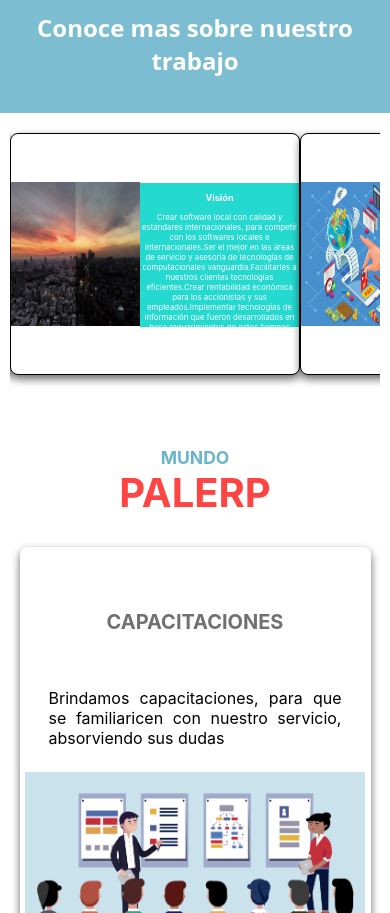
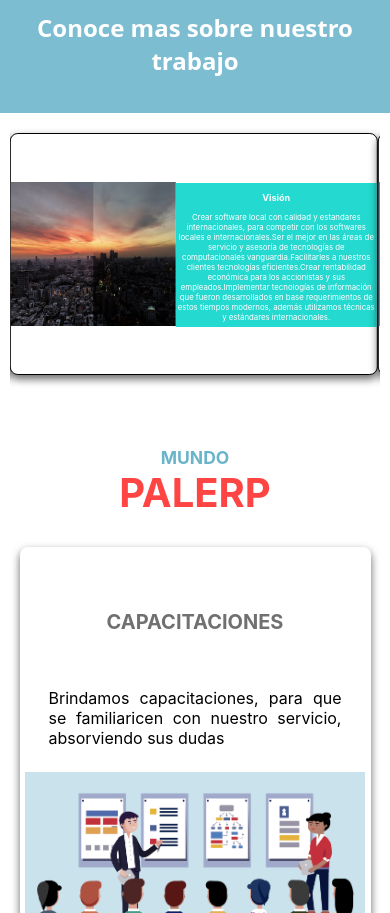
Before and after one commit to paleconsultores/website-palerp, a React (Create React App) app: page / in a window 390 px wide. Shown: the part 3680-4593 px from the top of the page. Built offline with nearby package versions, Linux system fonts and the light colour scheme.

Commit message:
fix responsive bug carousel

```diff
--- a/src/components/App/Home/2-Body/4-Carousel/CarouselCard/CarouselCard.css
+++ b/src/components/App/Home/2-Body/4-Carousel/CarouselCard/CarouselCard.css
@@ -1,4 +1,3 @@
-
 /*Carousel Card component*/
 .carousel-card{
   width: 100%;
@@ -32,76 +31,50 @@
   font-size: 1.6em;
   color: white;
 }
-@media screen and (max-width: 1354px){
+@media screen and (max-width: 1200px){
   .carousel-card{
-    min-width: 89vw;
-    height: 35em;
+    min-width: 94.5vw;
+    height: 36em;
   }
   .carousel-card__image{
     width: 50%;
-    height: 65vh;
-    padding-top: 5%;
-    padding-bottom: 5%;
-    margin: auto;
-
+    height: 35vh;
   }
   .carousel-card__text{
-    background: #24D9CF;
-    height: 65vh;
-    align-items: center;
-    margin-top: 1px;
-    font-size: 1.3em;
-    color: white;
+    height: 55vh;
+    font-size: 1.8em;
   }
 }
 /*Media Query for a medium deskptop screen*/
 @media screen and (max-width: 1052px){
-  .carousel-card{
-    min-width: 95vw;
-  }
   .carousel-card__image{
     width: 50%;
-    height: 22vh;
-    padding-top: 5%;
-    padding-bottom: 5%;
-    margin: auto;
-
+    height: 60%;
   }
   .carousel-card__text{
-    background:#69B4CA;
-    height: 22vh;
-    align-items: center;
-    margin-top: 1px;
+    height: 99.5%;
     font-size: 1.3em;
-    color: white;
   }
 }
 @media screen and (max-width: 768px){
   .carousel-card{
-    min-width: 95vw;
+    min-width: 94.8vw;
     height: 32em;
   }
   .carousel-card__image{
     width: 50%;
-    height: 50%;
-    padding-top: 5%;
-    padding-bottom: 5%;
-    margin: auto;
+    height: 70%;
 
   }
   .carousel-card__text{
-    background: #24D9CF;
-    align-items: center;
-    height: 50%;
-    margin-top: 1px;
+    height: 34.6vh;
     font-size: 1.6vw;
-    color: white;
   }
 }
 /*Media Query for a small device*/
 @media screen and (max-width: 480px){
   .carousel-card{
-    min-width: 36em;
+    min-width: 93.9vw;
     height: 30em;
   }
   .carousel-card__image{
@@ -109,10 +82,7 @@
     height: 60%;
   }
   .carousel-card__text{
-    background: #24D9CF;
     height: 60%;
-    align-items: center;
     font-size: 2vw;
-    color: white;
   }
 }
--- a/src/components/App/Home/2-Body/4-Carousel/CarouselData/CarouselData.js
+++ b/src/components/App/Home/2-Body/4-Carousel/CarouselData/CarouselData.js
@@ -1,5 +1,5 @@
-import img1 from '../images/img11.jpg'
-import img2 from '../images/facturacionElectronica1.jpg';
+import img1 from '../images/img1.jpg'
+import img2 from '../images/facturacionElectronica.jpg';
 export const data = {
     "properties":[
         {
```
